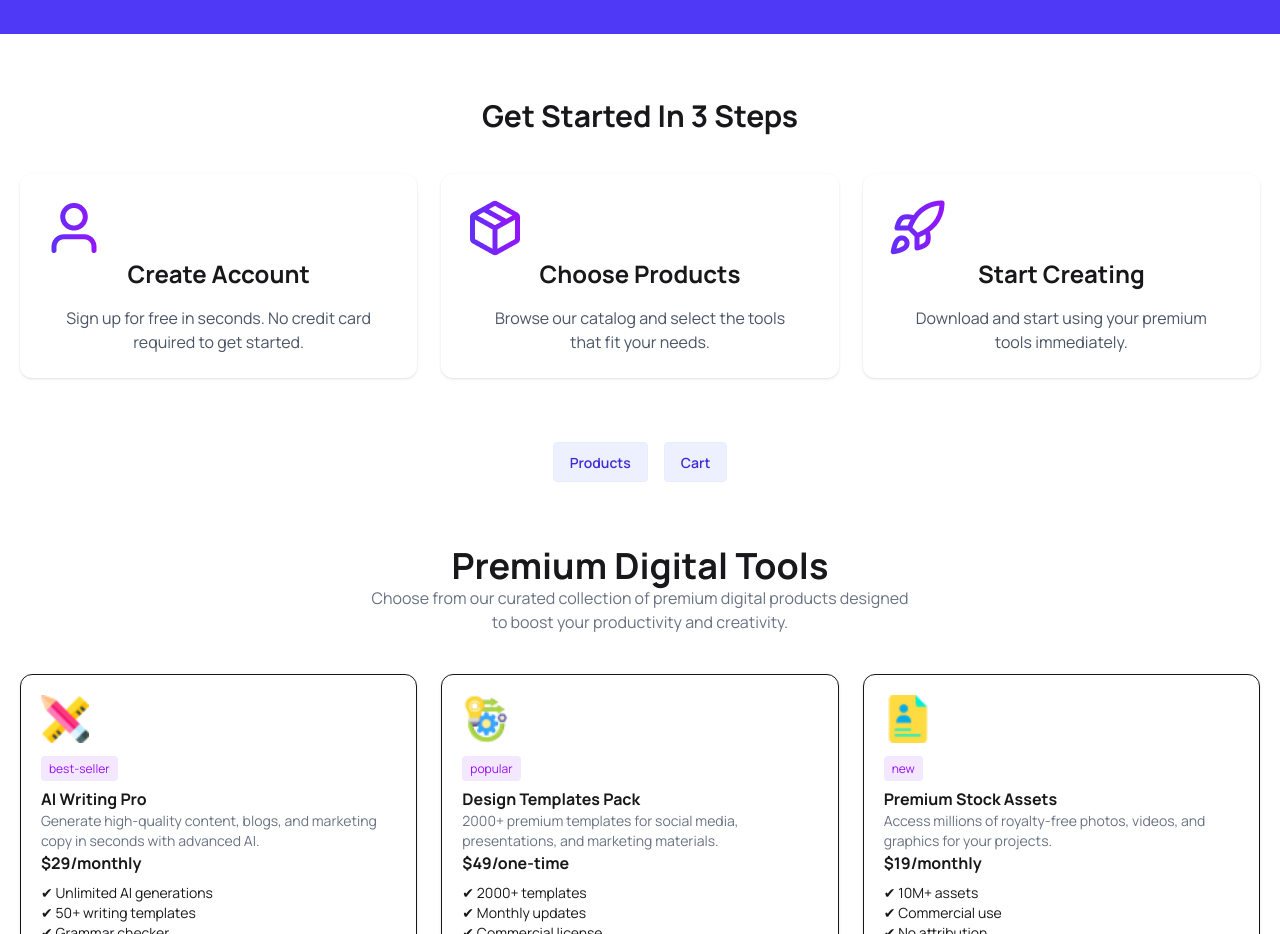
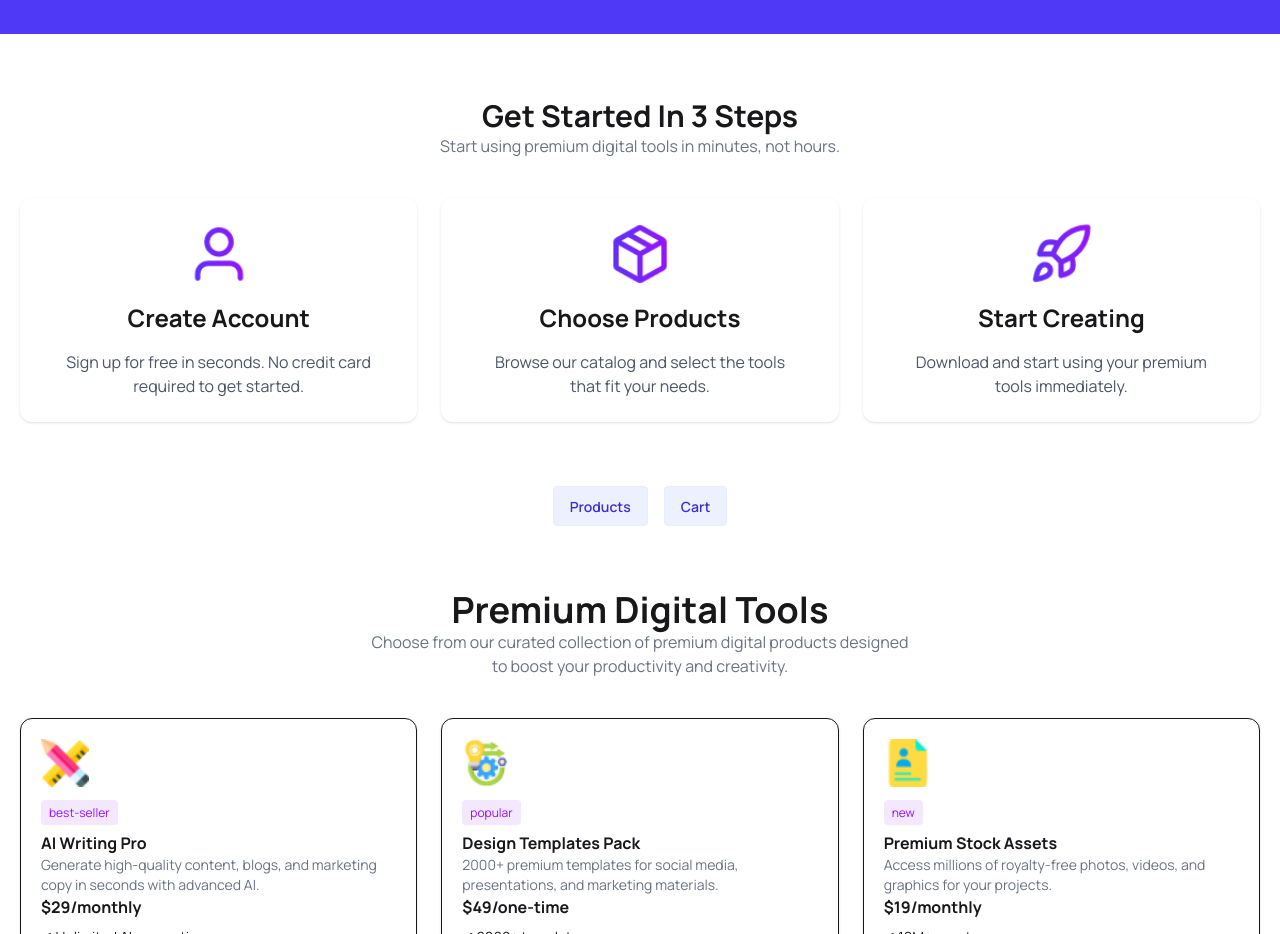
Before and after one commit to mdkopil60/A6-Digital-Tools, a React (Vite) app: page / in a window 1280 px wide. Shown: the part 860-1794 px from the top of the page. Built offline with nearby package versions, Linux system fonts and the light colour scheme.

Commit message:
Steps Section Dome

```diff
--- a/src/Components/Steps.jsx
+++ b/src/Components/Steps.jsx
@@ -1,27 +1,36 @@
 export default function Steps() {
     return (
         <div className="text-center my-16">
-
             <h2 className="text-3xl font-bold">Get Started In 3 Steps</h2>
+            <p className="text-gray-500 mb-10 text-center">Start using premium digital tools in minutes, not hours.</p>
 
             <div className="grid md:grid-cols-3 gap-6 px-5 mt-10">
 
-                <div className="p-6 shadow rounded-xl">
-                    <img src="/src/assets/user.png" />
+                {/* Step 1 */}
+                <div className="p-6 shadow rounded-xl flex flex-col items-center">
+                    <img src="/src/assets/user.png" className="w-16 h-16 mb-4" alt="user" />
                     <h3 className="text-2xl font-bold">Create Account</h3>
-                    <p className="text-gray-600 mt-4">Sign up for free in seconds. No credit card <br />required to get started.</p>
+                    <p className="text-gray-600 mt-4">
+                        Sign up for free in seconds. No credit card <br /> required to get started.
+                    </p>
                 </div>
 
-                <div className="p-6 shadow rounded-xl">
-                    <img src="/src/assets/package.png" />
+                {/* Step 2 */}
+                <div className="p-6 shadow rounded-xl flex flex-col items-center">
+                    <img src="/src/assets/package.png" className="w-16 h-16 mb-4" alt="package" />
                     <h3 className="text-2xl font-bold">Choose Products</h3>
-                    <p className="text-gray-600 mt-4">Browse our catalog and select the tools <br />that fit your needs.</p>
+                    <p className="text-gray-600 mt-4">
+                        Browse our catalog and select the tools <br /> that fit your needs.
+                    </p>
                 </div>
 
-                <div className="p-6 shadow rounded-xl">
-                    <img src="/src/assets/rocket.png" />
+                {/* Step 3 */}
+                <div className="p-6 shadow rounded-xl flex flex-col items-center">
+                    <img src="/src/assets/rocket.png" className="w-16 h-16 mb-4" alt="rocket" />
                     <h3 className="text-2xl font-bold">Start Creating</h3>
-                    <p className="text-gray-600 mt-4">Download and start using your premium <br />tools immediately.</p>
+                    <p className="text-gray-600 mt-4">
+                        Download and start using your premium <br /> tools immediately.
+                    </p>
                 </div>
 
             </div>
```
